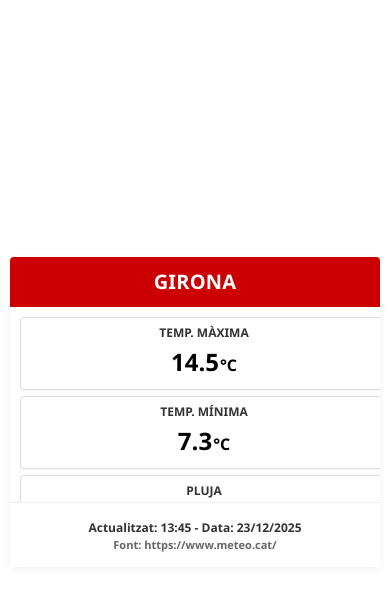
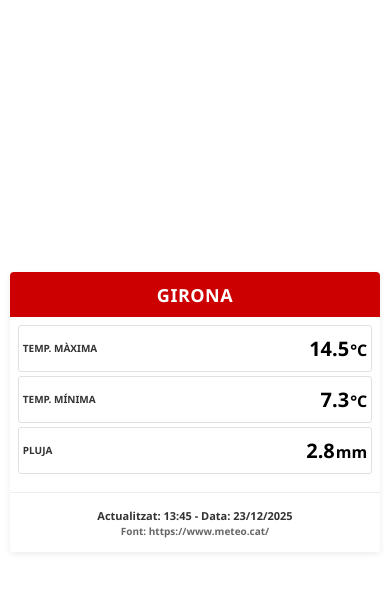
Before and after one commit to joandecorts/ampliacio_meteo-rss-auto, a plain HTML site: page banner_news_channel.html in a window 390 px wide. Shown: the part 10-602 px from the top of the page. Drawn offline with Linux system fonts and the light colour scheme.

Commit message:
Update banner_news_channel.html

```diff
--- a/banner_news_channel.html
+++ b/banner_news_channel.html
@@ -2,305 +2,303 @@
 <html lang="ca">
 <head>
     <meta charset="UTF-8">
-    <meta name="viewport" content="width=device-width, initial-scale=1.0, maximum-scale=1.0, user-scalable=no">
+    <meta name="viewport" content="width=device-width, initial-scale=1.0">
     <title>Meteorologia</title>
 
     <style>
-        .content-group { transition: transform 0.8s ease-in-out !important; }
+        /* RESET TOTAL - zero espais */
+        * { margin:0; padding:0; box-sizing:border-box; }
 
-        /* MÒBIL VERTICAL: Caixes en columna */
-        @media (max-width: 600px) {
+        body {
+            background:#fff;
+            display:flex;
+            justify-content:center;
+            align-items:center;
+            min-height:100vh;
+            font-family:'Segoe UI',Tahoma,Geneva,Verdana,sans-serif;
+            padding:0;
+        }
+
+        /* CONTENIDOR - ajustat */
+        .weather-container {
+            width:100%;
+            max-width:500px;
+            background:white;
+            overflow:hidden;
+            box-shadow:0 2px 6px rgba(0,0,0,0.08);
+            border-radius:4px;
+        }
+
+        /* SCROLL - altura mínima */
+        .scroll-container {
+            position:relative;
+            height:250px;
+            overflow:hidden;
+        }
+
+        /* GRUPS */
+        .content-group {
+            position:absolute;
+            width:100%;
+            height:250px;
+            left:0;
+            transition:transform 0.8s ease;
+            background:white;
+        }
+        .active { transform:translateY(0); }
+        .next { transform:translateY(-100%); }
+        .out { transform:translateY(100%); }
+
+        /* CAPÇALERA - compacta */
+        .location-header {
+            background:#c00;
+            color:white;
+            padding:0 10px;
+            height:45px;
+            display:flex;
+            align-items:center;
+            justify-content:center;
+        }
+        .location-name {
+            font-size:18px;
+            font-weight:bold;
+            text-transform:uppercase;
+            letter-spacing:0.5px;
+        }
+
+        /* CAIXES - ultra compactes */
+        .data-container {
+            display:flex;
+            padding:8px;
+            gap:6px;
+            height:130px;
+        }
+        .data-box {
+            flex:1;
+            background:#fff;
+            border:1px solid #e0e0e0;
+            border-radius:3px;
+            padding:6px 4px;
+            display:flex;
+            flex-direction:column;
+            justify-content:center;
+            text-align:center;
+        }
+        .data-title {
+            font-size:11px;
+            font-weight:600;
+            color:#333;
+            margin-bottom:3px;
+            line-height:1.1;
+            text-transform:uppercase;
+        }
+        .data-value {
+            font-size:24px;
+            font-weight:800;
+            color:#000;
+            margin:2px 0;
+        }
+        .data-unit {
+            font-size:16px;
+            font-weight:700;
+            margin-left:1px;
+        }
+
+        /* PEU - sense espais */
+        .footer {
+            padding:6px 8px;
+            text-align:center;
+            background:#fff;
+            border-top:1px solid #eee;
+            height:55px;
+            display:flex;
+            flex-direction:column;
+            justify-content:center;
+            position:absolute;
+            bottom:0;
+            width:100%;
+        }
+        .update-info {
+            font-size:11px;
+            color:#333;
+            margin-bottom:1px;
+            font-weight:700;
+        }
+        .source {
+            font-size:10px;
+            color:#666;
+            font-weight:600;
+        }
+
+        /* ========== MÒBIL VERTICAL ========== */
+        @media (max-width: 600px) and (orientation: portrait) {
+            .weather-container { max-width:95vw; }
+            .scroll-container, .content-group { height:280px; }
             .data-container {
-                flex-direction: column !important;
-                gap: 6px !important;
-                padding: 10px !important;
-                height: 190px !important; /* ESPAI FIX per 3 caixes en columna */
+                flex-direction:column;
+                height:165px;
+                padding:8px;
+                gap:4px;
             }
             .data-box {
-                width: 100% !important;
-                flex: none !important;
-                height: 55px !important; /* ALTURA FIXA per cada caixa */
-                min-height: 55px !important;
-                padding: 8px !important;
-            }
-            .scroll-container, .content-group {
-                height: 310px !important; /* TOTAL: 55px(capç) + 190px(caixes) + 65px(peu) = 310px */
-            }
-            .location-header {
-                height: 50px !important;
-                padding: 0 10px !important;
-            }
-            .location-name {
-                font-size: 20px !important;
-                line-height: 1.1 !important;
+                height:50px;
+                padding:5px 4px;
+                flex-direction:row;
+                align-items:center;
+                justify-content:space-between;
             }
             .data-title {
-                font-size: 12px !important;
-                margin-bottom: 2px !important;
-                line-height: 1.1 !important;
+                font-size:10px;
+                margin:0;
+                text-align:left;
+                flex:1;
             }
             .data-value {
-                font-size: 24px !important;
-                margin: 3px 0 !important;
-            }
-            .data-unit {
-                font-size: 16px !important;
+                font-size:20px;
+                margin:0;
+                flex-shrink:0;
             }
             .footer {
-                height: 65px !important; /* ESPAI GARANTIT per dues línies */
-                padding: 6px 10px !important;
-            }
-            .update-info {
-                font-size: 12px !important;
-                margin-bottom: 1px !important;
-            }
-            .source {
-                font-size: 11px !important;
+                height:60px;
+                padding:5px 8px;
             }
         }
 
-        /* MÒBIL HORITZONTAL: Caixes en fila */
-        @media (min-width: 601px) and (max-width: 900px) and (orientation: landscape) {
-            .scroll-container, .content-group {
-                height: 240px !important; /* MÉS BAIX per horitzontal */
+        /* ========== MÒBIL HORITZONTAL ========== */
+        @media (max-width: 900px) and (orientation: landscape) {
+            .scroll-container, .content-group { height:200px; }
+            .data-container {
+                height:100px;
+                padding:6px;
+                gap:4px;
             }
-            .data-container {
-                padding: 10px 12px !important;
-                height: 120px !important; /* Menys alt */
-                gap: 8px !important;
+            .data-box { padding:4px 3px; }
+            .data-title { font-size:9px; margin-bottom:2px; }
+            .data-value { font-size:20px; }
+            .data-unit { font-size:14px; }
+            .footer {
+                height:50px;
+                padding:4px 6px;
             }
-            .data-box {
-                padding: 8px 6px !important;
-                min-height: 100px !important;
-            }
-            .data-title {
-                font-size: 11px !important;
-                margin-bottom: 4px !important;
-            }
-            .data-value {
-                font-size: 26px !important;
-            }
-            .footer {
-                height: 60px !important;
-                padding: 8px 10px !important;
-            }
-            .update-info {
-                font-size: 12px !important;
-            }
+            .update-info { font-size:10px; }
+            .source { font-size:9px; }
         }
 
-        /* TABLETS I PC */
+        /* ========== TABLET/PC ========== */
         @media (min-width: 901px) {
-            .scroll-container, .content-group {
-                height: 280px !important;
-            }
-            .data-container {
-                height: 150px !important;
-            }
-        }
-
-        @supports (-webkit-touch-callout: none) {
-            * { -webkit-font-smoothing: antialiased !important; }
+            .weather-container { max-width:450px; }
+            .scroll-container, .content-group { height:230px; }
+            .data-container { height:120px; }
         }
     </style>
 </head>
-<body style="margin:0;padding:0;background-color:#ffffff;display:flex;justify-content:center;align-items:center;min-height:100vh;overflow:hidden;font-family:'Segoe UI',Tahoma,Geneva,Verdana,sans-serif;">
+<body>
+    <div class="weather-container">
+        <div class="scroll-container">
 
-    <div class="weather-container" style="width:95vw;max-width:600px;min-width:280px;background-color:white;overflow:hidden;position:relative;box-shadow:0 2px 8px rgba(0,0,0,0.06);margin:0 auto;border-radius:4px;">
-
-        <div class="scroll-container" style="position:relative;height:280px;overflow:hidden;">
-
-            <!-- GRUP 1: GIRONA -->
-            <div class="content-group active" id="group1" style="position:absolute;width:100%;height:280px;left:0;background-color:white;transform:translateY(0);">
-
-                <div class="location-header" style="background-color:#c00;color:white;padding:0 12px;text-align:center;height:50px;display:flex;align-items:center;justify-content:center;">
-                    <div class="location-name" style="font-size:22px;font-weight:bold;text-transform:uppercase;letter-spacing:0.2px;display:flex;align-items:center;justify-content:center;height:100%;width:100%;">
-                        GIRONA
+            <!-- GIRONA -->
+            <div class="content-group active" id="group1">
+                <div class="location-header">
+                    <div class="location-name">GIRONA</div>
+                </div>
+                <div class="data-container">
+                    <div class="data-box">
+                        <div class="data-title">Temp. màxima</div>
+                        <div class="data-value">14.5<span class="data-unit">°C</span></div>
+                    </div>
+                    <div class="data-box">
+                        <div class="data-title">Temp. mínima</div>
+                        <div class="data-value">7.3<span class="data-unit">°C</span></div>
+                    </div>
+                    <div class="data-box">
+                        <div class="data-title">Pluja</div>
+                        <div class="data-value">2.8<span class="data-unit">mm</span></div>
                     </div>
                 </div>
+                <div class="footer">
+                    <div class="update-info">Actualitzat: 13:45 - Data: 23/12/2025</div>
+                    <div class="source">Font: https://www.meteo.cat/</div>
+                </div>
+            </div>
 
-                <div class="data-container" style="display:flex;justify-content:space-between;padding:12px;gap:8px;background-color:white;height:150px;">
-
-                    <div class="data-box" style="flex:1;background-color:#fff;border:1px solid #ddd;border-radius:4px;padding:10px 6px;text-align:center;display:flex;flex-direction:column;justify-content:center;box-shadow:0 1px 3px rgba(0,0,0,0.04);">
-                        <div class="data-title" style="font-size:13px;font-weight:700;color:#333;margin-bottom:5px;text-transform:uppercase;line-height:1.1;">
-                            Temp. màxima
-                        </div>
-                        <div class="data-value" style="font-size:30px;font-weight:800;color:#000;margin:6px 0;">
-                            14.5<span class="data-unit" style="font-size:18px;color:#000;font-weight:700;margin-left:1px;">°C</span>
-                        </div>
+            <!-- FORNELLS -->
+            <div class="content-group next" id="group2">
+                <div class="location-header">
+                    <div class="location-name">FORNELLS DE LA SELVA</div>
+                </div>
+                <div class="data-container">
+                    <div class="data-box">
+                        <div class="data-title">Temp. màxima</div>
+                        <div class="data-value">13.8<span class="data-unit">°C</span></div>
                     </div>
-
-                    <div class="data-box" style="flex:1;background-color:#fff;border:1px solid #ddd;border-radius:4px;padding:10px 6px;text-align:center;display:flex;flex-direction:column;justify-content:center;box-shadow:0 1px 3px rgba(0,0,0,0.04);">
-                        <div class="data-title" style="font-size:13px;font-weight:700;color:#333;margin-bottom:5px;text-transform:uppercase;line-height:1.1;">
-                            Temp. mínima
-                        </div>
-                        <div class="data-value" style="font-size:30px;font-weight:800;color:#000;margin:6px 0;">
-                            7.3<span class="data-unit" style="font-size:18px;color:#000;font-weight:700;margin-left:1px;">°C</span>
-                        </div>
+                    <div class="data-box">
+                        <div class="data-title">Temp. mínima</div>
+                        <div class="data-value">6.5<span class="data-unit">°C</span></div>
                     </div>
-
-                    <div class="data-box" style="flex:1;background-color:#fff;border:1px solid #ddd;border-radius:4px;padding:10px 6px;text-align:center;display:flex;flex-direction:column;justify-content:center;box-shadow:0 1px 3px rgba(0,0,0,0.04);">
-                        <div class="data-title" style="font-size:13px;font-weight:700;color:#333;margin-bottom:5px;text-transform:uppercase;line-height:1.1;">
-                            Pluja
-                        </div>
-                        <div class="data-value" style="font-size:30px;font-weight:800;color:#000;margin:6px 0;">
-                            2.8<span class="data-unit" style="font-size:18px;color:#000;font-weight:700;margin-left:1px;">mm</span>
-                        </div>
-                    </div>
-
-                </div>
-
-                <div class="footer" style="padding:8px 12px;text-align:center;background-color:#fff;border-top:1px solid #eee;height:80px;display:flex;flex-direction:column;justify-content:center;position:absolute;bottom:0;width:100%;box-sizing:border-box;">
-                    <div class="update-info" style="font-size:13px;color:#333;margin-bottom:3px;font-weight:800;">
-                        Actualitzat: 13:45 - Data: 23/12/2025
-                    </div>
-                    <div class="source" style="font-size:12px;color:#666;font-weight:700;">
-                        Font: https://www.meteo.cat/
+                    <div class="data-box">
+                        <div class="data-title">Pluja</div>
+                        <div class="data-value">1.2<span class="data-unit">mm</span></div>
                     </div>
                 </div>
-
-            </div>
-
-            <!-- GRUP 2: FORNELLS DE LA SELVA -->
-            <div class="content-group next" id="group2" style="position:absolute;width:100%;height:280px;left:0;background-color:white;transform:translateY(-100%);">
-
-                <div class="location-header" style="background-color:#c00;color:white;padding:0 12px;text-align:center;height:50px;display:flex;align-items:center;justify-content:center;">
-                    <div class="location-name" style="font-size:20px;font-weight:bold;text-transform:uppercase;letter-spacing:0.2px;display:flex;align-items:center;justify-content:center;height:100%;width:100%;">
-                        FORNELLS DE LA SELVA
-                    </div>
+                <div class="footer">
+                    <div class="update-info">Actualitzat: 13:45 - Data: 23/12/2025</div>
+                    <div class="source">Font: https://www.meteo.cat/</div>
                 </div>
-
-                <div class="data-container" style="display:flex;justify-content:space-between;padding:12px;gap:8px;background-color:white;height:150px;">
-
-                    <div class="data-box" style="flex:1;background-color:#fff;border:1px solid #ddd;border-radius:4px;padding:10px 6px;text-align:center;display:flex;flex-direction:column;justify-content:center;box-shadow:0 1px 3px rgba(0,0,0,0.04);">
-                        <div class="data-title" style="font-size:13px;font-weight:700;color:#333;margin-bottom:5px;text-transform:uppercase;line-height:1.1;">
-                            Temp. màxima
-                        </div>
-                        <div class="data-value" style="font-size:30px;font-weight:800;color:#000;margin:6px 0;">
-                            13.8<span class="data-unit" style="font-size:18px;color:#000;font-weight:700;margin-left:1px;">°C</span>
-                        </div>
-                    </div>
-
-                    <div class="data-box" style="flex:1;background-color:#fff;border:1px solid #ddd;border-radius:4px;padding:10px 6px;text-align:center;display:flex;flex-direction:column;justify-content:center;box-shadow:0 1px 3px rgba(0,0,0,0.04);">
-                        <div class="data-title" style="font-size:13px;font-weight:700;color:#333;margin-bottom:5px;text-transform:uppercase;line-height:1.1;">
-                            Temp. mínima
-                        </div>
-                        <div class="data-value" style="font-size:30px;font-weight:800;color:#000;margin:6px 0;">
-                            6.5<span class="data-unit" style="font-size:18px;color:#000;font-weight:700;margin-left:1px;">°C</span>
-                        </div>
-                    </div>
-
-                    <div class="data-box" style="flex:1;background-color:#fff;border:1px solid #ddd;border-radius:4px;padding:10px 6px;text-align:center;display:flex;flex-direction:column;justify-content:center;box-shadow:0 1px 3px rgba(0,0,0,0.04);">
-                        <div class="data-title" style="font-size:13px;font-weight:700;color:#333;margin-bottom:5px;text-transform:uppercase;line-height:1.1;">
-                            Pluja
-                        </div>
-                        <div class="data-value" style="font-size:30px;font-weight:800;color:#000;margin:6px 0;">
-                            1.2<span class="data-unit" style="font-size:18px;color:#000;font-weight:700;margin-left:1px;">mm</span>
-                        </div>
-                    </div>
-
-                </div>
-
-                <div class="footer" style="padding:8px 12px;text-align:center;background-color:#fff;border-top:1px solid #eee;height:80px;display:flex;flex-direction:column;justify-content:center;position:absolute;bottom:0;width:100%;box-sizing:border-box;">
-                    <div class="update-info" style="font-size:13px;color:#333;margin-bottom:3px;font-weight:800;">
-                        Actualitzat: 13:45 - Data: 23/12/2025
-                    </div>
-                    <div class="source" style="font-size:12px;color:#666;font-weight:700;">
-                        Font: https://www.meteo.cat/
-                    </div>
-                </div>
-
             </div>
 
         </div>
     </div>
 
     <script>
-        function inicialitzarBanner() {
-            const grup1 = document.getElementById('group1');
-            const grup2 = document.getElementById('group2');
+        // INICIALITZACIÓ SIMPLE
+        function init() {
+            const g1 = document.getElementById('group1');
+            const g2 = document.getElementById('group2');
+            if (g1 && g2) {
+                g1.className = 'content-group active';
+                g2.className = 'content-group next';
+            }
+        }
+        document.addEventListener('DOMContentLoaded', init);
 
-            if (!grup1 || !grup2) return;
+        // SCROLL AUTOMÀTIC
+        let current = 1, timer;
+        function change() {
+            const g1 = document.getElementById('group1');
+            const g2 = document.getElementById('group2');
 
-            grup1.style.transform = 'translateY(0)';
-            grup2.style.transform = 'translateY(-100%)';
-
-            void grup1.offsetWidth;
-            void grup2.offsetWidth;
-
-            setTimeout(iniciarScroll, 800);
-        }
-
-        let grupActual = 1;
-        let intervalId;
-        let enTransicio = false;
-
-        function canviarPoblacio() {
-            if (enTransicio) return;
-            enTransicio = true;
-
-            const grup1 = document.getElementById('group1');
-            const grup2 = document.getElementById('group2');
-
-            if (grupActual === 1) {
-                grup1.classList.remove('active');
-                grup1.classList.add('out');
-                grup1.style.transform = 'translateY(100%)';
-
-                grup2.classList.remove('next');
-                grup2.classList.add('active');
-                grup2.style.transform = 'translateY(0)';
-
-                grupActual = 2;
+            if (current === 1) {
+                g1.classList.replace('active', 'out');
+                g2.classList.replace('next', 'active');
+                current = 2;
             } else {
-                grup2.classList.remove('active');
-                grup2.classList.add('out');
-                grup2.style.transform = 'translateY(100%)';
-
-                grup1.classList.remove('next');
-                grup1.classList.add('active');
-                grup1.style.transform = 'translateY(0)';
-
-                grupActual = 1;
+                g2.classList.replace('active', 'out');
+                g1.classList.replace('next', 'active');
+                current = 1;
             }
 
-            setTimeout(function() {
-                if (grupActual === 1) {
-                    grup2.classList.remove('active', 'out');
-                    grup2.classList.add('next');
-                    grup2.style.transform = 'translateY(-100%)';
-                    grup2.style.transition = 'none';
-                    grup1.style.zIndex = '2';
-                    grup2.style.zIndex = '1';
-
-                    void grup2.offsetWidth;
-                    grup2.style.transition = '';
+            setTimeout(() => {
+                if (current === 1) {
+                    g2.className = 'content-group next';
+                    g1.style.zIndex = '2';
+                    g2.style.zIndex = '1';
                 } else {
-                    grup1.classList.remove('active', 'out');
-                    grup1.classList.add('next');
-                    grup1.style.transform = 'translateY(-100%)';
-                    grup1.style.transition = 'none';
-                    grup1.style.zIndex = '1';
-                    grup2.style.zIndex = '2';
-
-                    void grup1.offsetWidth;
-                    grup1.style.transition = '';
+                    g1.className = 'content-group next';
+                    g1.style.zIndex = '1';
+                    g2.style.zIndex = '2';
                 }
-                enTransicio = false;
             }, 800);
         }
 
-        function iniciarScroll() {
-            if (intervalId) clearInterval(intervalId);
-            intervalId = setInterval(canviarPoblacio, 15000);
+        function startScroll() {
+            if (timer) clearInterval(timer);
+            timer = setInterval(change, 15000);
         }
 
-        document.addEventListener('DOMContentLoaded', inicialitzarBanner);
-        setTimeout(inicialitzarBanner, 100);
-
-        document.addEventListener('visibilitychange', function() {
-            if (document.hidden && intervalId) clearInterval(intervalId);
-            else iniciarScroll();
+        setTimeout(startScroll, 1000);
+        document.addEventListener('visibilitychange', () => {
+            if (document.hidden) clearInterval(timer);
+            else startScroll();
         });
     </script>
 </body>
```
